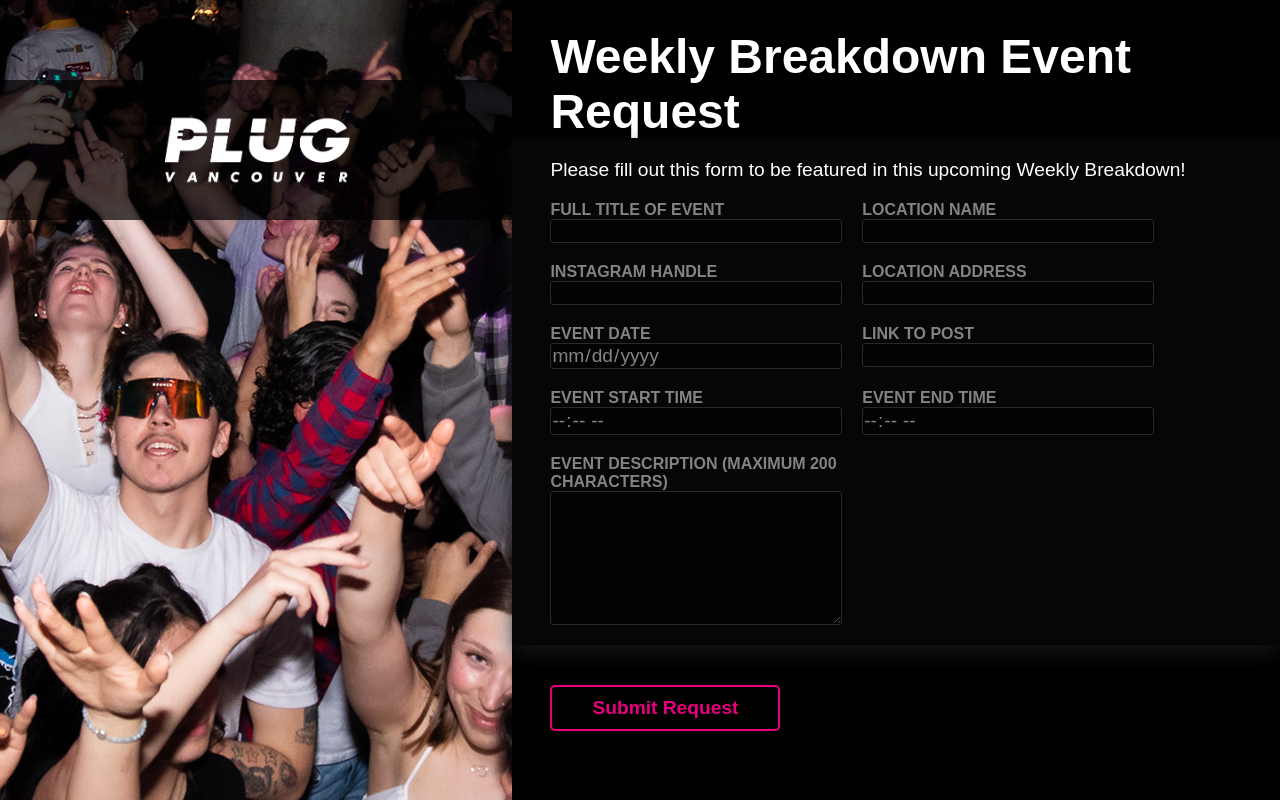
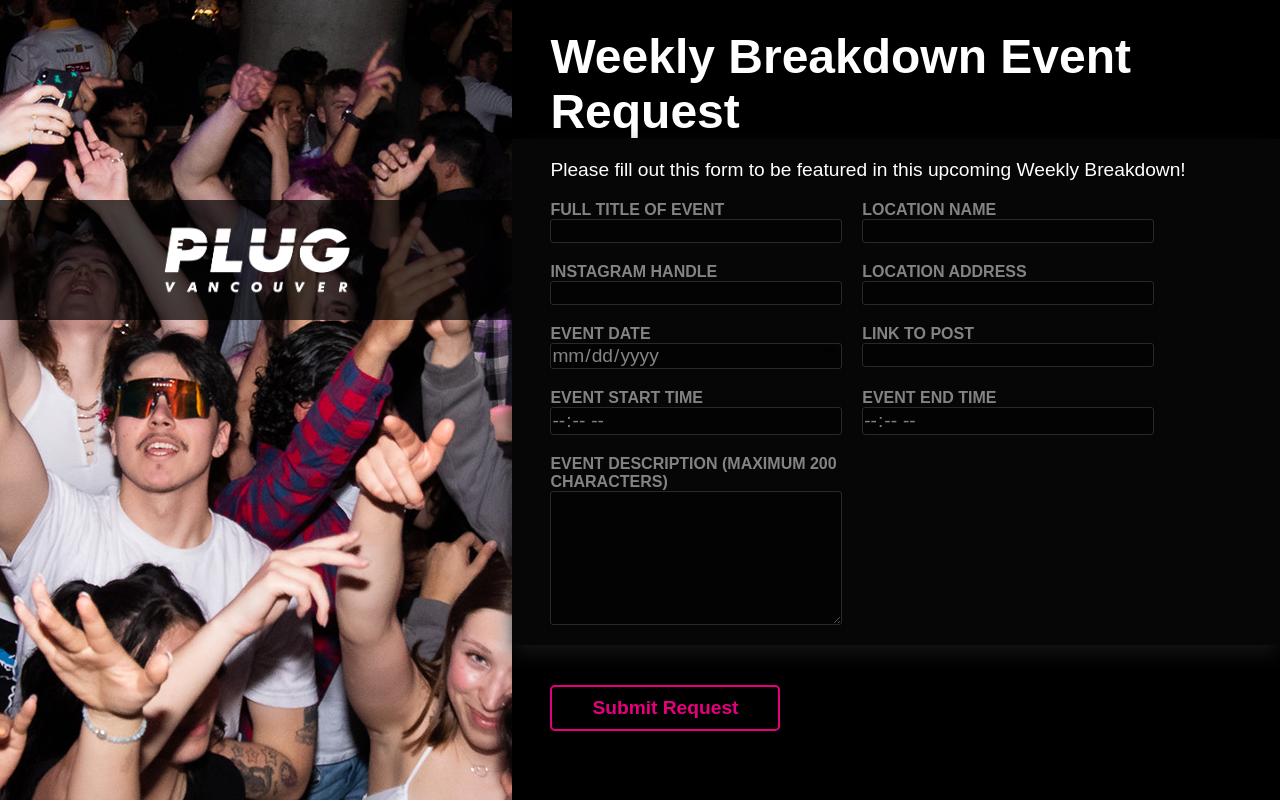
Before and after one commit to bennypc/Plug-Vancouver-Website, a website: page weeklybreakdownsubmission.html in a window 1280 px wide. Drawn offline with Linux system fonts and the light colour scheme; a web font is replaced by a local one.

```diff
--- a/css/weeklybreakdown.css
+++ b/css/weeklybreakdown.css
@@ -42,9 +42,9 @@
     height: auto;
     background-color: rgba(0, 0, 0, 0.7);
     position: relative;
-    top: 10vh;
+    top: 25vh;
     gap: 1vw;
-    padding: 10px 0;
+    padding: 0;
 
     justify-content: center;
     align-items: center;
--- a/index.js
+++ b/index.js
@@ -26,10 +26,10 @@
 
 
 var counter = 1;
-setInterval(function(){
+setInterval(function () {
   document.getElementById('radio' + counter).checked = true;
   counter++;
-  if(counter > 5){
+  if (counter > 5) {
     counter = 1;
   }
 }, 3000);
--- a/weeklybreakdownsubmission.html
+++ b/weeklybreakdownsubmission.html
@@ -8,7 +8,7 @@
     <link rel="stylesheet" href="https://use.typekit.net/vrb2vor.css">
     <link rel="stylesheet" href="./css/weeklybreakdown.css">
     <link rel="icon" type="image/x-icon" href="/assets/logos/favicon.ico">
-    <title>Sign-up</title>
+    <title>Weekly Breakdown Submissions</title>
 </head>
 <body>
     <div class="content">
```
Also changed, not shown: package.json (added, +29 -0 lines), .eslintrc.js (added), 1 other file. Lines whose indentation alone changed are shown as unchanged.
